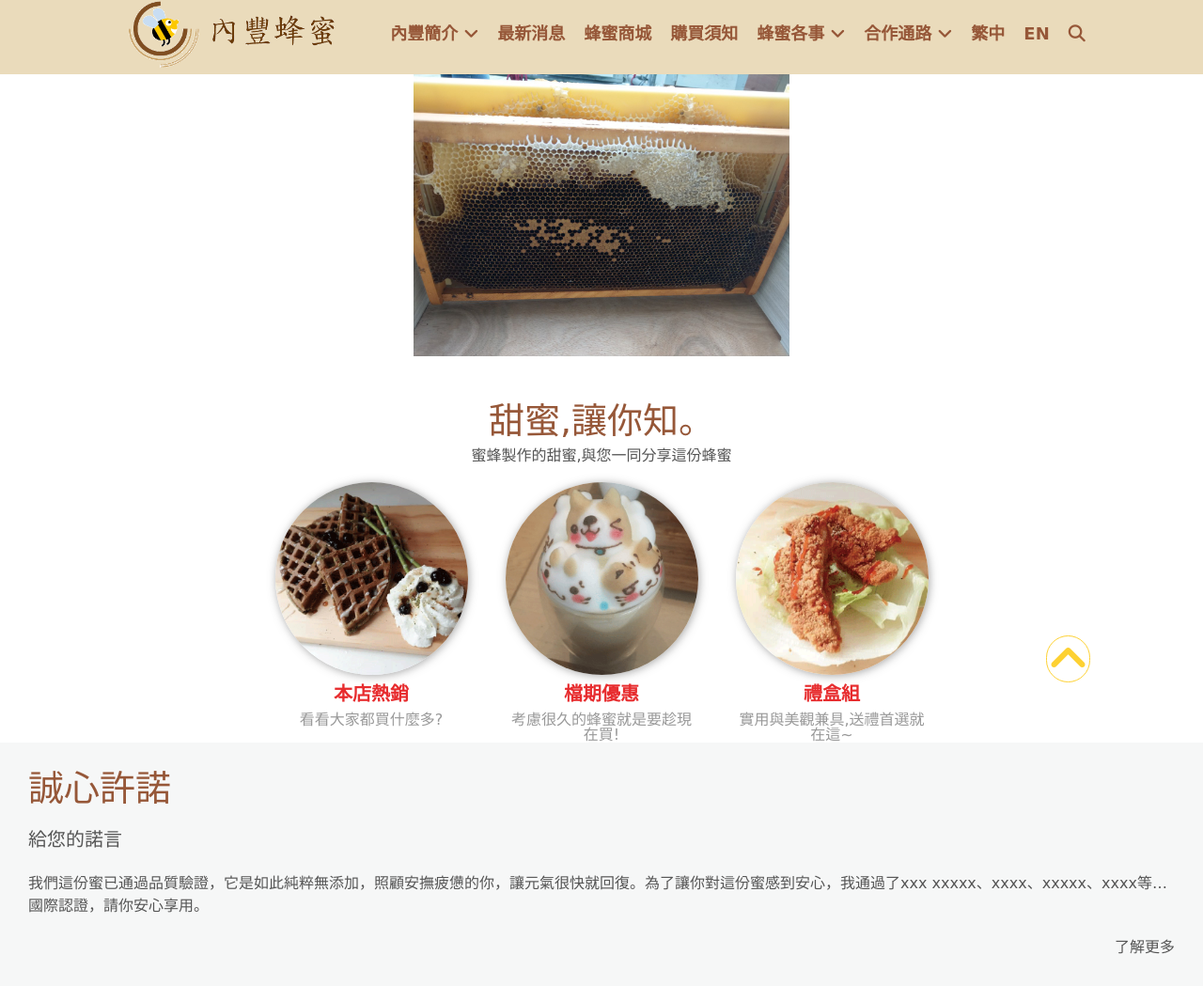
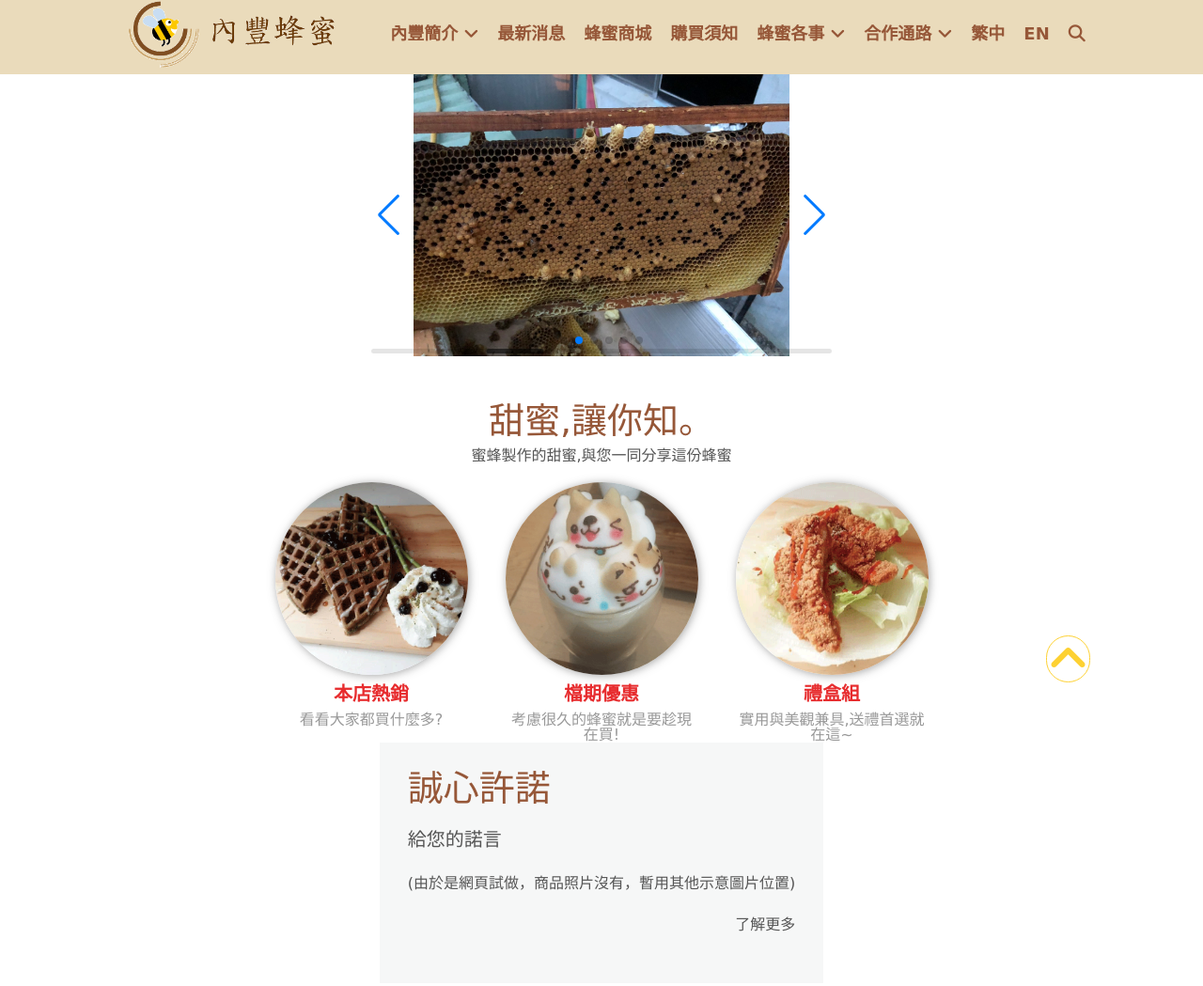
Before and after one commit to miayang-mh/nei-feng-honey, a plain HTML site: page index.html in a window 1280 px wide. Shown: the part 44-1093 px from the top of the page at 94% size. Drawn offline with nearby package versions, Linux system fonts and the light colour scheme.

Commit message:
swiper更動

```diff
--- a/index.html
+++ b/index.html
@@ -6,18 +6,14 @@
     <meta name="viewport" content="width=device-width, initial-scale=1.0">
     <title>內豐蜂蜜</title>
 
-
-
-
-
-
-
-
-    <link rel="stylesheet" href="https://unpkg.com/swiper/css/swiper.min.css">
+    <!-- swiper輪播 -->
+    <!-- <link rel="stylesheet" href="https://unpkg.com/swiper/css/swiper.min.css"> -->
+    <link rel="stylesheet" href="https://cdnjs.cloudflare.com/ajax/libs/Swiper/6.4.10/swiper-bundle.min.css">
     <link rel="stylesheet" href="./css/index.css">
 
-
-    <script src="https://unpkg.com/swiper/js/swiper.min.js"></script>
+    <!-- swiper輪播 -->
+    <!-- <script src="https://unpkg.com/swiper/js/swiper.min.js"></script> -->
+    <script src="https://cdnjs.cloudflare.com/ajax/libs/Swiper/6.4.10/swiper-bundle.min.js"></script>
     <script src="https://kit.fontawesome.com/5ac491aa3a.js" crossorigin="anonymous"></script>
     <script src="./js/jquery-3.4.1.min.js"></script>
     <script src="./js/all.js"></script>
@@ -153,7 +149,7 @@
                 <section class="subjectrow-explanation">
                     <h3>誠心許諾</h3>
                     <p class="font20">給您的諾言</p>
-                    <p>我們這份蜜已通過品質驗證，它是如此純粹無添加，照顧安撫疲憊的你，讓元氣很快就回復。為了讓你對這份蜜感到安心，我通過了xxx xxxxx、xxxx、xxxxx、xxxx等…國際認證，請你安心享用。
+                    <p>(由於是網頁試做，商品照片沒有，暫用其他示意圖片位置)
                     </p>
                     <a href="#">
                         <p style="text-align: right;">了解更多</p>
```
